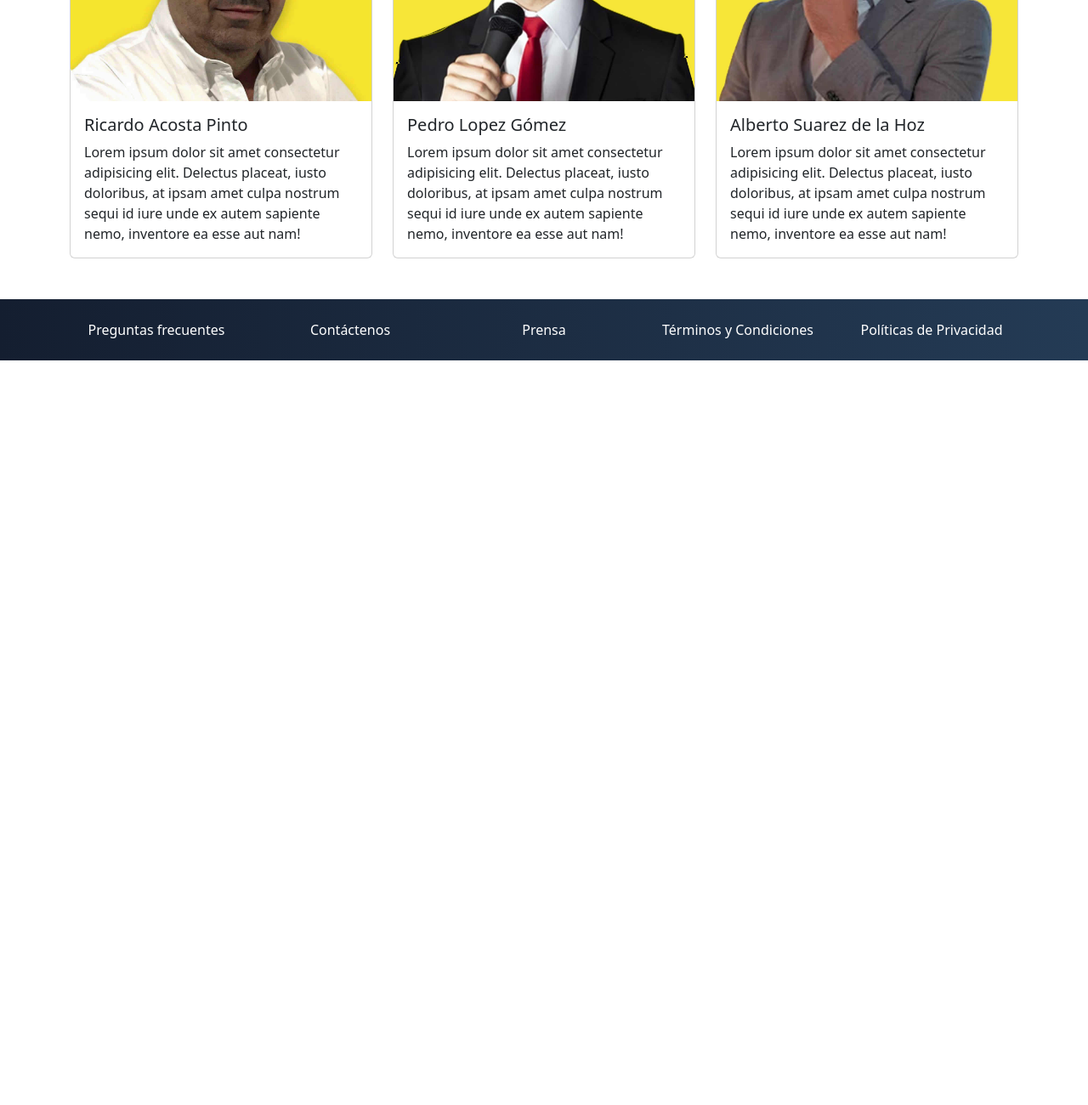
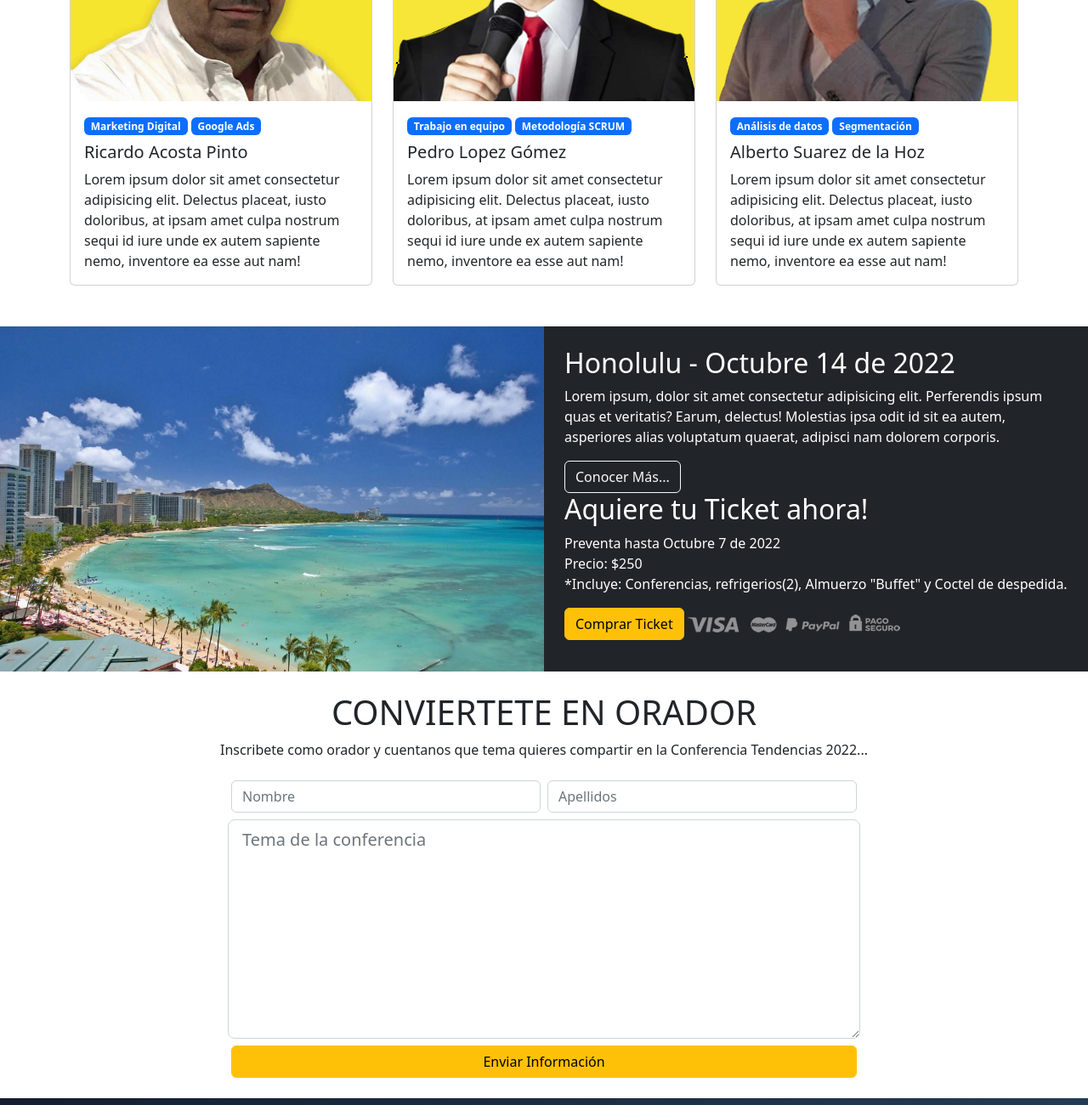
Before and after one commit to racostap/racostap.github.io, a plain HTML site: page index.html in a window 1280 px wide. Shown: the part 1020-2320 px from the top of the page at 85% size. Before the commit the page ends 1444 px from the top, so only its background shows below. Drawn offline with nearby package versions, Linux system fonts and the light colour scheme.

Commit message:
Commit final

```diff
--- a/index.css
+++ b/index.css
@@ -31,6 +31,15 @@
     height: 100%;
 }
 
+#place-time{
+    background-color: #212529;
+    color: white;
+}
+
+#place-time img{
+    max-width: 100%;
+}
+
 #footer{
     background: linear-gradient(to right, #141e30, #243b55); /* W3C, IE 10+/ Edge, Firefox 16+, Chrome 26+, Opera 12+, Safari 7+ */
 }
--- a/index.html
+++ b/index.html
@@ -26,13 +26,13 @@
                 <a class="nav-link" href="#speakers">Los Oradores</a>
               </li>
               <li class="nav-item">
-                <a class="nav-link" href="#">Lugar y Fecha</a>
+                <a class="nav-link" href="#place-time">Lugar y Fecha</a>
               </li>
               <li class="nav-item">
-                <a class="nav-link" href="#">Conviertete en Orador</a>
+                <a class="nav-link" href="#speak-form">Conviertete en Orador</a>
               </li>
               <li class="nav-item">
-                <a class="nav-link text-highlight" href="#">Comprar Tickets</a>
+                <a class="nav-link text-highlight" href="#place-time">Comprar Tickets</a>
               </li>
 
             </ul>
@@ -58,12 +58,12 @@
                 <div class="overlay">
                     <div class="container">
                         <div class="row align-items-center">
-                            <div align="center" class="col">
-                                <h1>CONFERENCIA VIRTUAL 2022</h1>
+                            <div class="col text-center">
+                                <h1>CONFERENCIA TENDENCIAS 2022</h1>
                                 <p class="d-none d-md-block">Lorem ipsum dolor sit amet consectetur adipisicing elit. Veniam deleniti uibusdam quo, delectus quam dicta itaque maiores eveniet consequatur mollitia commodi tempore quisquam nemo ratione sapiente ea beatae doloribus.</p>
 
                                 <p>
-                                    <button class="btn btn-warning">Comprar Tickets</button>
+                                  <a class="btn btn-warning" href="#place-time" role="button">Comprar Tickets</a>
                                 </p>
                             </div>
                         </div>
@@ -94,6 +94,10 @@
             <div class="card">
               <img src="/assets/orador1.jpg" class="card-img-top" alt="...">
               <div class="card-body">
+                <div class="badges mb-2">
+                  <span class="badge bg-primary">Marketing Digital</span>
+                  <span class="badge bg-primary">Google Ads</span>
+                </div>
                 <h5 class="card-title">Ricardo Acosta Pinto</h5>
                 <p class="card-text">Lorem ipsum dolor sit amet consectetur adipisicing elit. Delectus placeat, iusto doloribus, at ipsam amet culpa nostrum sequi id iure unde ex autem sapiente nemo, inventore ea esse aut nam!</p>
 
@@ -104,6 +108,10 @@
             <div class="card">
               <img src="/assets/orador2.jpg" class="card-img-top" alt="...">
               <div class="card-body">
+                <div class="badges mb-2">
+                  <span class="badge bg-primary">Trabajo en equipo</span>
+                  <span class="badge bg-primary">Metodología SCRUM</span>
+                </div>
                 <h5 class="card-title">Pedro Lopez Gómez</h5>
                 <p class="card-text">Lorem ipsum dolor sit amet consectetur adipisicing elit. Delectus placeat, iusto doloribus, at ipsam amet culpa nostrum sequi id iure unde ex autem sapiente nemo, inventore ea esse aut nam!</p>
 
@@ -114,6 +122,10 @@
             <div class="card">
               <img src="/assets/orador3.jpg" class="card-img-top" alt="...">
               <div class="card-body">
+                <div class="badges mb-2">
+                  <span class="badge bg-primary">Análisis de datos</span>
+                  <span class="badge bg-primary">Segmentación</span>
+                </div>
                 <h5 class="card-title">Alberto Suarez de la Hoz</h5>
                 <p class="card-text">Lorem ipsum dolor sit amet consectetur adipisicing elit. Delectus placeat, iusto doloribus, at ipsam amet culpa nostrum sequi id iure unde ex autem sapiente nemo, inventore ea esse aut nam!</p>
 
@@ -126,6 +138,65 @@
       </div>
     </section>
     <!-- end oradores -->
+    <!-- Lugar y fecha -->
+    <section id="place-time">
+      <div class="container-fluid">
+        <div class="row">
+          <div class="col-lg-6 px-0 py-0" >
+            <img src="/assets/sede.jpg" alt="Honolulu">
+          </div>
+          <div class="col-lg-6 pt-4 px-4 pb-4">
+           <h2>Honolulu - Octubre 14 de 2022</h2>
+           <p>Lorem ipsum, dolor sit amet consectetur adipisicing elit. Perferendis ipsum quas et veritatis? Earum, delectus! Molestias ipsa odit id sit ea autem, asperiores alias voluptatum quaerat, adipisci nam dolorem corporis.</p>
+           <a href="#" class="btn btn-outline-light">Conocer Más...</a>
+           <h2>Aquiere tu Ticket ahora!</h2>
+           <p>Preventa hasta Octubre 7 de 2022 <br/>Precio: $250<br/>*Incluye: Conferencias, refrigerios(2), Almuerzo "Buffet" y Coctel de despedida.</p>
+           <button type="button" class="btn btn-warning">Comprar Ticket</button>
+           <img src="/assets/metodos-pagow.fw.png" alt="">
+
+          </div>
+
+
+        </div>
+      </div>
+    </section>
+    <!-- end Lugar y fecha -->
+    <!-- form speaker -->
+    <section id="speak-form" class="py-4">
+      <div class="container">
+        <div class="row">
+          <div class="col text-center">
+            <h1>CONVIERTETE EN ORADOR</h1>
+          </div>
+        </div>
+        <div class="row">
+          <div class="col text-center">
+            <p>Inscribete como orador y cuentanos que tema quieres compartir en la Conferencia Tendencias 2022...</p>
+          </div>
+        </div>
+        <div class="row">
+          <div class="col-md-10 col-lg-8 offset-md-1 offset-lg-2 pt-2">
+            <div class="row g-2">
+              <div class="col-12 col-md-6">
+                <input type="text" class="form-control" placeholder="Nombre" aria-label="First name">
+              </div>
+              <div class="col-12 col-md-6">
+                <input type="text" class="form-control" placeholder="Apellidos" aria-label="Last name">
+              </div class="col-12 col-md-6">
+                <textarea name="text" id="text-area" cols="30" rows="8" placeholder="Tema de la conferencia" class="form-control form-control-lg"></textarea>
+              <div>
+              <div class="col d-grid gap-2">
+                <button type="button" class="btn btn-warning">Enviar Información</button>
+              </div>
+
+              </div>
+            </div>
+
+          </div>
+        </div>
+      </div>
+    </section>
+     <!-- end form speaker -->
     <!-- Footer-->
     <footer id="footer" class="pb-4 pt-4">
         <div class="container">
```
Also changed, not shown: assets/metodos-pagow.fw.png (added), assets/sede.jpg (added).
